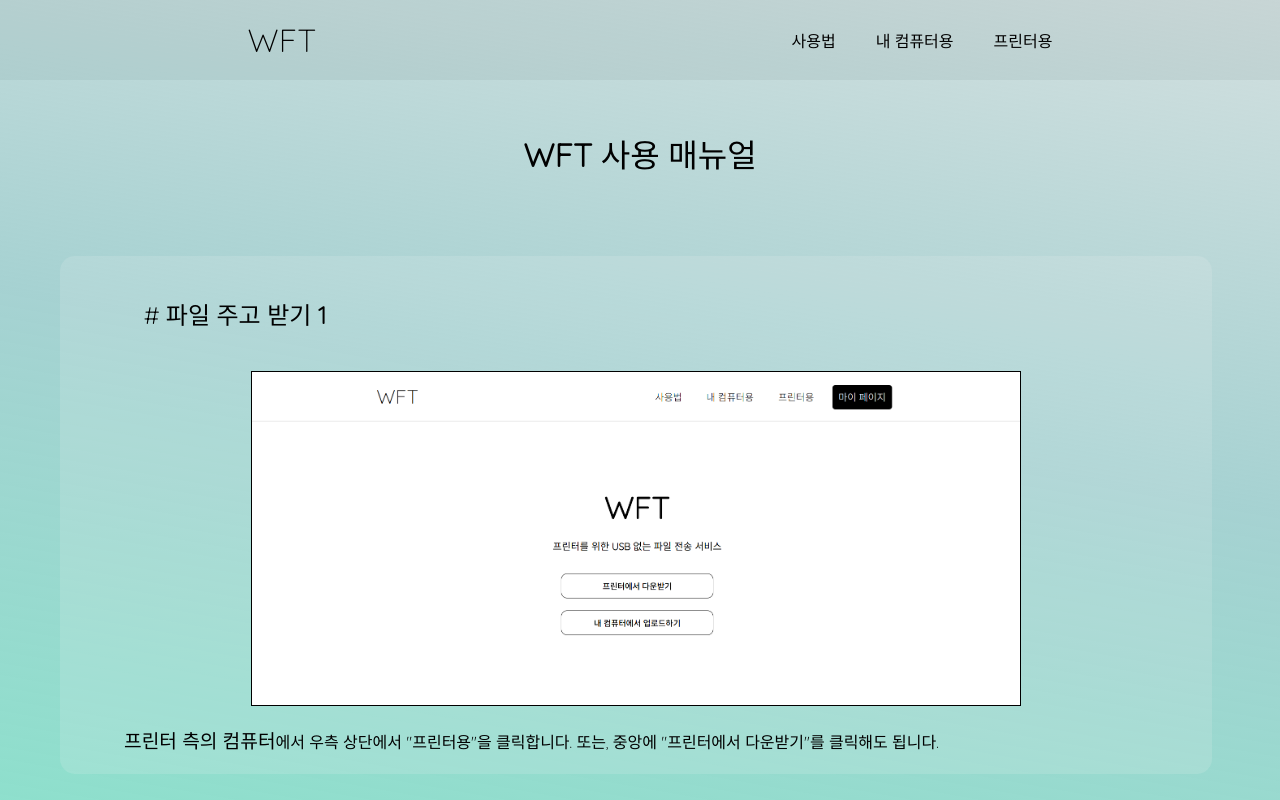
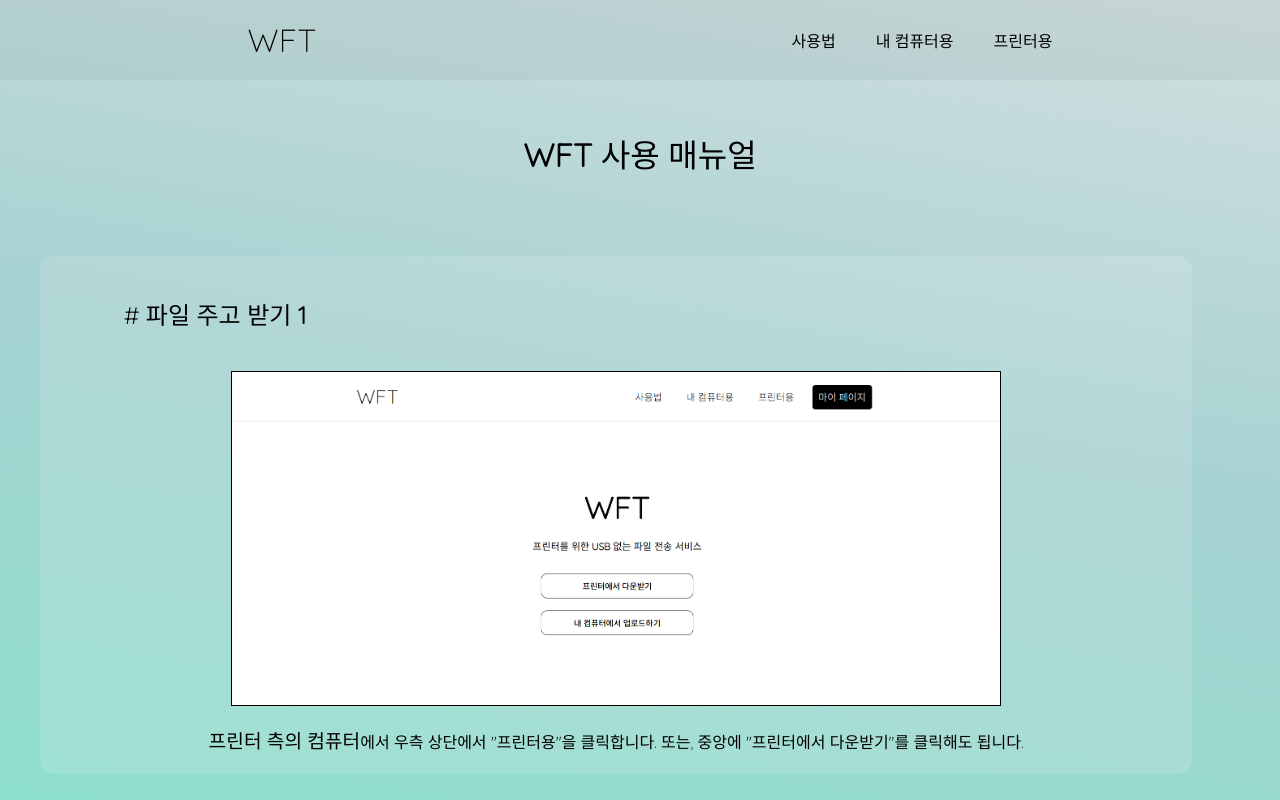
Before and after one commit to sjsh-sujebi/wapt-frontend, a React (Create React App) app: page /usage in a window 1280 px wide. Shown: the top 800 px of the page. Built offline with nearby package versions, Linux system fonts and the light colour scheme.

Commit message:
fix padding issue

```diff
--- a/src/styles/HowToUse.css
+++ b/src/styles/HowToUse.css
@@ -32,14 +32,10 @@ a {
 
 .htu_container > div {
     max-width: 80vw;
-    width: 100%;
+    position: relative;
     padding-left: 50px;
     padding-right: 50px;
     text-align: left !important;
-}
-
-.htu_wrapper > * {
-    margin: 20px;
 }
 
 .htu_wrapper > h1 {
--- a/src/styles/TopNav.css
+++ b/src/styles/TopNav.css
@@ -11,7 +11,9 @@
     justify-content: space-around;
     background-color: rgba(8, 54, 42, 0.05);
     position: fixed;
+    max-width: 100vw !important;
     width: 100vw;
+
     top: 0;
     z-index: 2;
 }
```
